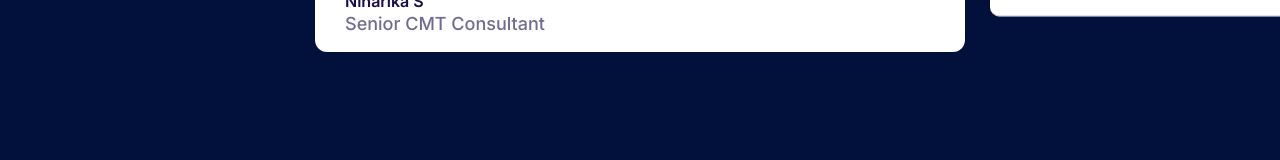
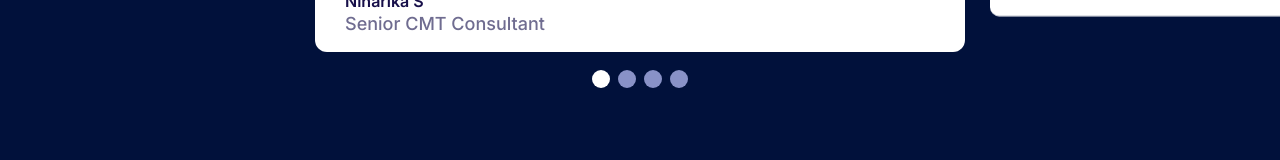
Before and after one commit to Accent-Academy/P19-Final-project-Multiplier, a website: page public/employee.html in a window 1280 px wide. Shown: the part 9925-10085 px from the top of the page. Drawn offline with nearby package versions, Linux system fonts and the light colour scheme.

Commit message:
employee page was modified

```diff
--- a/public/employee.html
+++ b/public/employee.html
@@ -1238,6 +1238,8 @@
                 </div>
               </div>
             </div>
+
+            <div class="swiper-pagination"></div>
           </div>
         </div>
       </section>
--- a/src/js/app.js
+++ b/src/js/app.js
@@ -193,6 +193,10 @@ var swiper = new Swiper(".mySwiper5", {
   centeredSlides: true,
   slidesPerView: "auto",
   spaceBetween: 80,
+  pagination: {
+    el: ".swiper-pagination",
+    clickable: true,
+  },
   breakpoints: {
     768: {
       spaceBetween: 130,
--- a/src/scss/pages/employees/_employees.scss
+++ b/src/scss/pages/employees/_employees.scss
@@ -438,6 +438,21 @@ main {
     }
 
     .comments {
+      .swiper-pagination-bullet {
+        width: 18px;
+        height: 18px;
+        text-align: center;
+        line-height: 20px;
+        font-size: 12px;
+        color: #000;
+        opacity: 1;
+        background: #8992c7;
+      }
+
+      .swiper-pagination-bullet-active {
+        color: #fff;
+        background: #fff;
+      }
       .swiper-slide {
         width: 650px;
         padding: 32px 30px;
```
Also changed, not shown: src/style.css, 1 other file.
